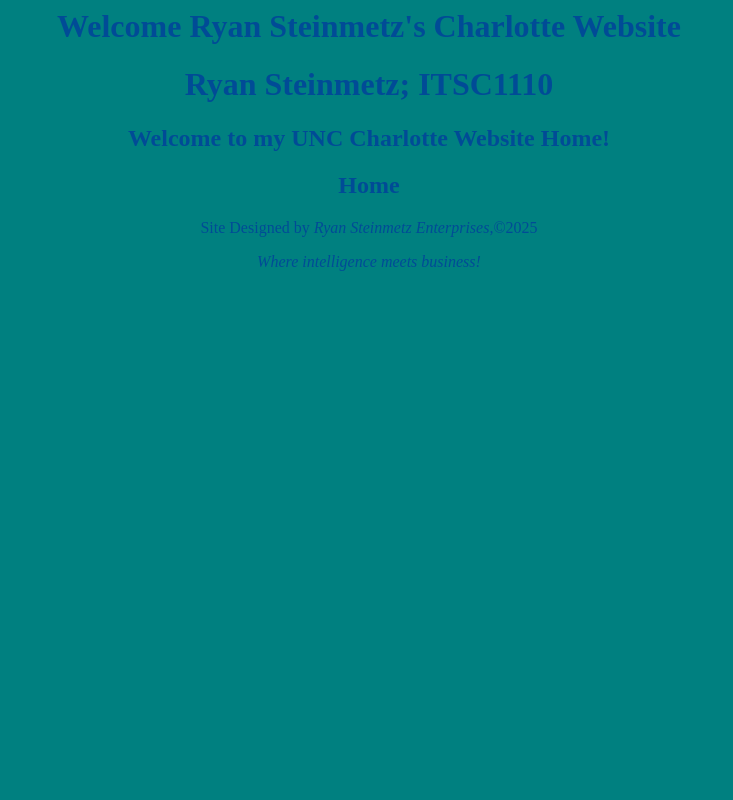
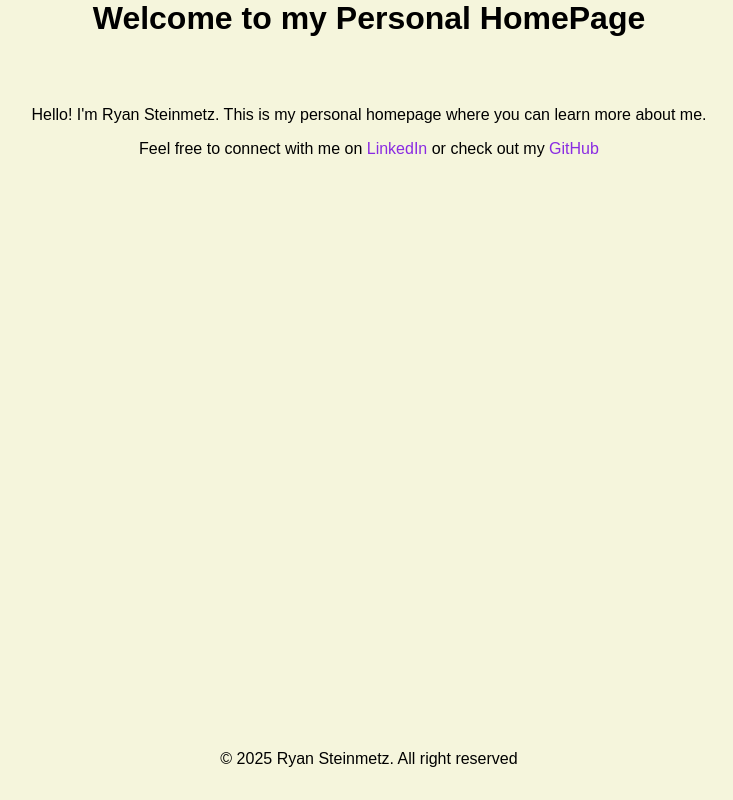
Before and after one commit to Rsteinm1/rsteinm1.github.io, a plain HTML site: page index.html in a window 1280 px wide. Shown: the whole page, without its empty margins (271-1004 px from the left). Drawn offline with Linux system fonts and the light colour scheme; files that its build step writes are made by us from their sources.

Commit message:
index.html

```diff
--- a/index.html
+++ b/index.html
@@ -1,29 +1,51 @@
 <html lang="en">
     <head>
-    <meta charset="utf-8">
-    <title> Ryan Steinmetz's Charlotte Website</title>
-    <title> Ryan Steinmetz; ITSC 1110; Home</title>
-    <link rel="stylesheet" href="Styles/style.css" />
-
+        <meta charset="UTF=8">
+        <meta name="viewport" content="width=device=width, initial-scale=1.0">
+        <title>Ryan's Personal HomePage</title>
+        <style>
+            body {
+                font-family: Arial, sans-serif;
+                margin: 0;
+                padding: 0;
+                background-color:beige;
+                color: black;
+            }
+            header {
+                background-color:beige;
+                color: black;
+                padding: 0;
+                text-align: center;
+            }
+            main {
+                padding: 2rem;
+                text-align: center;
+            }
+            footer {
+                background-color:beige;
+                color:black;
+                text-align: center;
+                padding: 1rem 0;
+                position: fixed;
+                bottom: 0;
+                width: 100%;
+            }
+            a {
+                color:blueviolet;
+                text-decoration: none;
+            }
+        </style>
     </head>
-
     <body>
         <header>
-        <h1>Welcome Ryan Steinmetz's Charlotte Website</h1>
-        <h1>Ryan Steinmetz; ITSC1110</h1>
+            <h1>Welcome to my Personal HomePage</h1>
         </header>
         <main>
-      <h2>Welcome to my UNC Charlotte Website Home!</h2>
-      <h2>Home</h2>
-
-
-
+            <p>Hello! I'm Ryan Steinmetz. This is my personal homepage where you can learn more about me.</p>
+            <p>Feel free to connect with me on <a href="https://www.linkedin.com" target="_blank">LinkedIn</a> or check out my <a href="https://github.com" target="_blank">GitHub</a></p>
         </main>
         <footer>
-
-    <p>Site Designed by <em>Ryan Steinmetz Enterprises</em>,&copy;2025</p>
-    <p><em>Where intelligence meets business!</em></p>
-
+            <p>&copy; 2025 Ryan Steinmetz. All right reserved</p>
         </footer>
     </body>
 </html>
```
Lines whose indentation alone changed are shown as unchanged.
